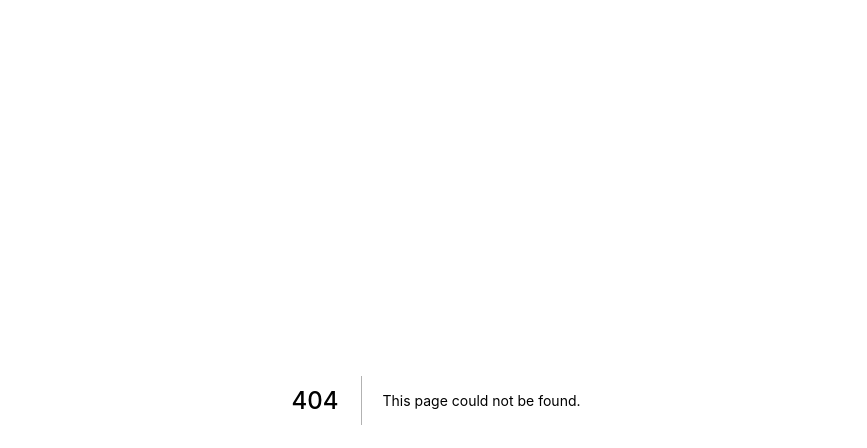
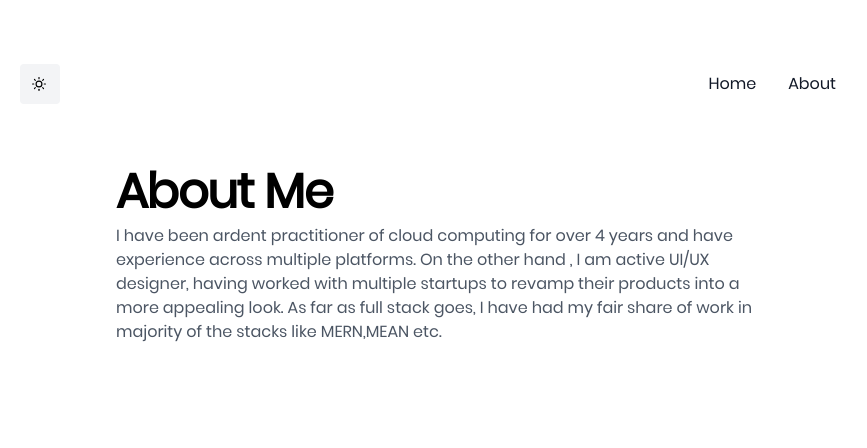
Before and after one commit to anushbhatia/HackYourPortfolio, a Next.js app: page /about in a window 1280 px wide. Before the commit this address had no page. Shown: the top 448 px of the page, without its empty margins (204-1071 px from the left). Built offline with nearby package versions, Linux system fonts and the light colour scheme.

Commit message:
Added About US page

```diff
--- /dev/null
+++ b/pages/about.js
@@ -0,0 +1,22 @@
+import { useState, useEffect } from 'react';
+import { useTheme } from 'next-themes';
+import NextLink from 'next/link';
+import Container from './Navbar';
+
+
+export default function About() {
+
+  return (
+      <div className="bg-white dark:bg-black">
+          <Container />
+          <div className="flex flex-col container mx-auto px-4 justify-center items-start max-w-2xl mx-auto mb-16">
+        <h1 className="font-bold text-3xl md:text-5xl tracking-tight mb-2 text-black dark:text-white">
+                  About Me
+        </h1>
+              <h2 h2 className="prose text-gray-600 dark:text-gray-400 mb-16">
+                  I have been ardent practitioner of cloud computing for over 4 years and have experience across multiple platforms. On the other hand , I am active UI/UX designer, having worked with multiple startups to revamp their products into a more appealing look. As far as full stack goes, I have had my fair share of work in majority of the stacks like MERN,MEAN etc.
+    </h2>
+    </div>
+          </div>
+  );
+}
--- a/pages/index.js
+++ b/pages/index.js
@@ -11,11 +11,11 @@ export default function Home() {
         <h1 className="font-bold text-3xl md:text-5xl tracking-tight mb-2 text-black dark:text-white">
           Hey, Anush Here
         </h1>
-        <h2 className="greeting-nickname font-medium text-xl md:text-2xl tracking-tight mb-2 text-black dark:text-white">
+        <h2 className="greeting-nickname font-medium text-xl md:text-2xl tracking-tight mb-2 text-gray-600 dark:text-white">
               I am into <ReactRotatingText items={["Designing", "UI/UX", "Cloud Computing", "Web Development", "Open Source", "Mentoring"]} />
         </h2>
         <h2 className="prose text-gray-600 dark:text-gray-400 mb-16">
-        I have been ardent practitioner of cloud computing for over 4 years and have experience across multiple platforms. On the other hand , I am active UI/UX designer, having worked with multiple startups to revamp their products into a more appealing look. As far as full stack goes, I have had my fair share of work in majority of the stacks like MERN,MEAN etc.
+        A passionate individual who always thrive to work on end to end products which develop sustainable and scalable social and technical systems to create impact.
         </h2>
       </div>
       </div>
```
